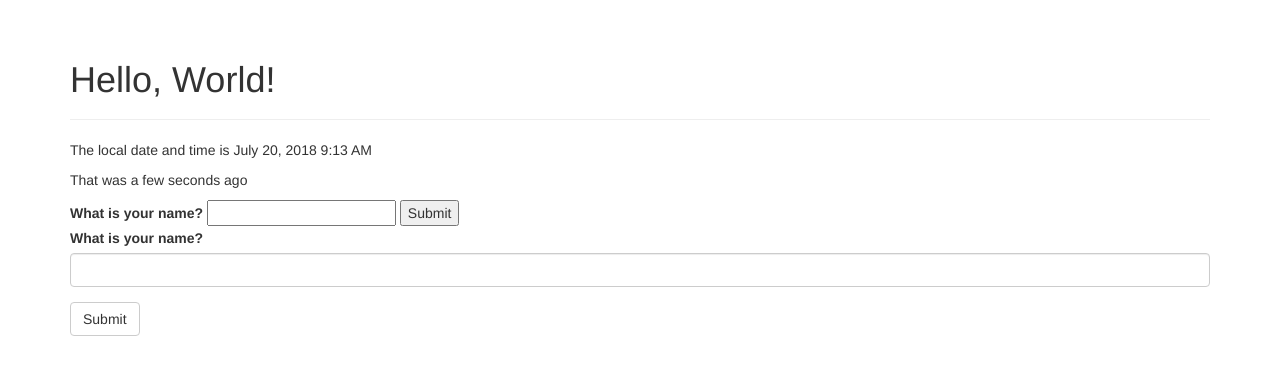
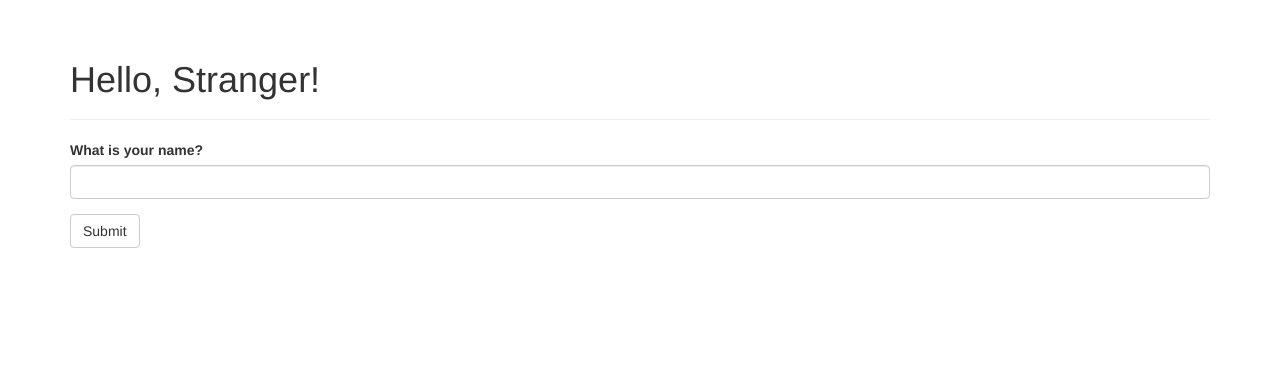
Before and after one commit to mp-s/flasky-blog, a Flask app: page / in a window 1280 px wide. Shown: the part 52-427 px from the top of the page. Run offline with Flask 2, Linux system fonts and the light colour scheme; some libraries are stand-ins or nearby versions.

Commit message:
chapter 4b wtf-forms

```diff
--- a/hello.py
+++ b/hello.py
@@ -1,10 +1,10 @@
-from flask import Flask, render_template, request
+from flask import Flask, render_template
 from flask_script import Manager, Server
 from flask_bootstrap import Bootstrap
 from flask_moment import Moment
 from flask_wtf import FlaskForm
 from wtforms import StringField, SubmitField
-from wtforms.validators import Required
+from wtforms.validators import DataRequired
 
 from datetime import datetime
 
@@ -18,7 +18,7 @@ moment = Moment(app)
 my_dict = {'key': 'test'}
 
 class NameForm(FlaskForm):
-    name = StringField('What is your name?', validators=[Required()])
+    name = StringField('What is your name?', validators=[DataRequired()])
     submit = SubmitField('Submit')
 
 
@@ -31,10 +31,14 @@ def page_not_found(e):
 def internal_server_error(e):
     return render_template('500.html'), 500
 
-@app.route('/')
+@app.route('/', methods=['GET', 'POST'])
 def index():
-    form = NameForm(request.form)
-    return render_template('index.html', current_time=datetime.utcnow(), form=form)
+    name = None
+    form = NameForm()
+    if form.validate_on_submit():
+        name = form.name.data
+        form.name.data = ''
+    return render_template('index.html', form=form, name=name)
 
 
 @app.route('/user/<name>')
--- a/templates/index.html
+++ b/templates/index.html
@@ -1,22 +1,13 @@
 {% extends "base.html" %}
+{% import "bootstrap/wtf.html" as wtf %}
 
 {% block title %}Flasky{% endblock %}
 
 {% block page_content %}
 <div class="page-header">
-    <h1> Hello, World!</h1>
+    <h1> Hello, {% if name %}{{ name }}{% else %}Stranger{% endif %}!</h1>
 </div>
 
-<p>The local date and time is {{ moment(current_time).format('LLL') }}</p>
-<p>That was {{ moment(current_time).fromNow(refresh=True) }}</p>
-
-<form method="POST">
-    {{ form.hidden_tag() }}
-    {{ form.name.label }} {{ form.name(id='my-text-field' )}}
-    {{ form.submit() }}
-</form>
-
-{% import "bootstrap/wtf.html" as wtf %}
 {{ wtf.quick_form(form) }}
 
 {% endblock %}
```
